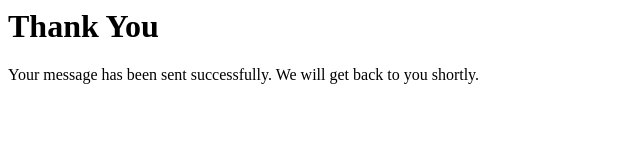
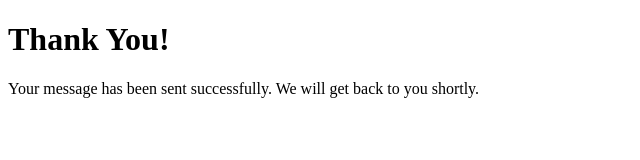
Before and after one commit to SonopoKhiba/MATSIPANE-PROJECTS-PTY-Ltd.github.io, a plain HTML site: page thankyou.html in a window 1280 px wide. Shown: the whole page, without its empty margins (0-640 px from the left). Drawn offline with Linux system fonts and the light colour scheme.

Commit message:
Last Commit

```diff
--- a/thankyou.html
+++ b/thankyou.html
@@ -1,2 +1,14 @@
-<h1>Thank You</h1>
-<p>Your message has been sent successfully. We will get back to you shortly.</p>
+<!DOCTYPE html>
+<html lang="en">
+
+<head>
+    <meta charset="UTF-8">
+    <title>Thank You</title>
+</head>
+
+<body>
+    <h1>Thank You!</h1>
+    <p>Your message has been sent successfully. We will get back to you shortly.</p>
+</body>
+
+</html>
```
Also changed, not shown: index.html (+3 -1 lines), 1 other file.
